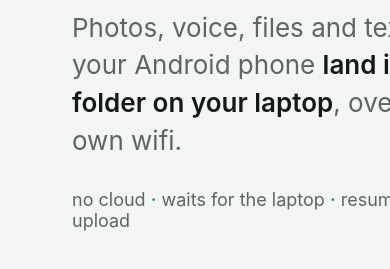
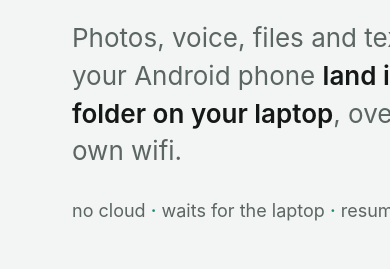
Before and after one commit to vbarbarosh/file-drop, a website: page img/cover.html in a window 390 px wide. Shown: the part 263-532 px from the top of the page. Drawn offline with Linux system fonts and the light colour scheme.

```diff
--- a/img/cover.html
+++ b/img/cover.html
@@ -240,7 +240,7 @@
     </div>
     <p class="tagline">Photos, voice, files and text from your Android phone
         <b>land in a folder on your laptop</b>, over your own wifi.</p>
-    <p class="features">no cloud <span>·</span> waits for the laptop <span>·</span> resumes a dropped upload</p>
+    <p class="features">no cloud <span>·</span> waits for the laptop <span>·</span> resumes uploads</p>
 </div>
 <div class="story">
     <div class="phone">
```
Also changed, not shown: img/cover-dark.png, img/cover-light.png.
